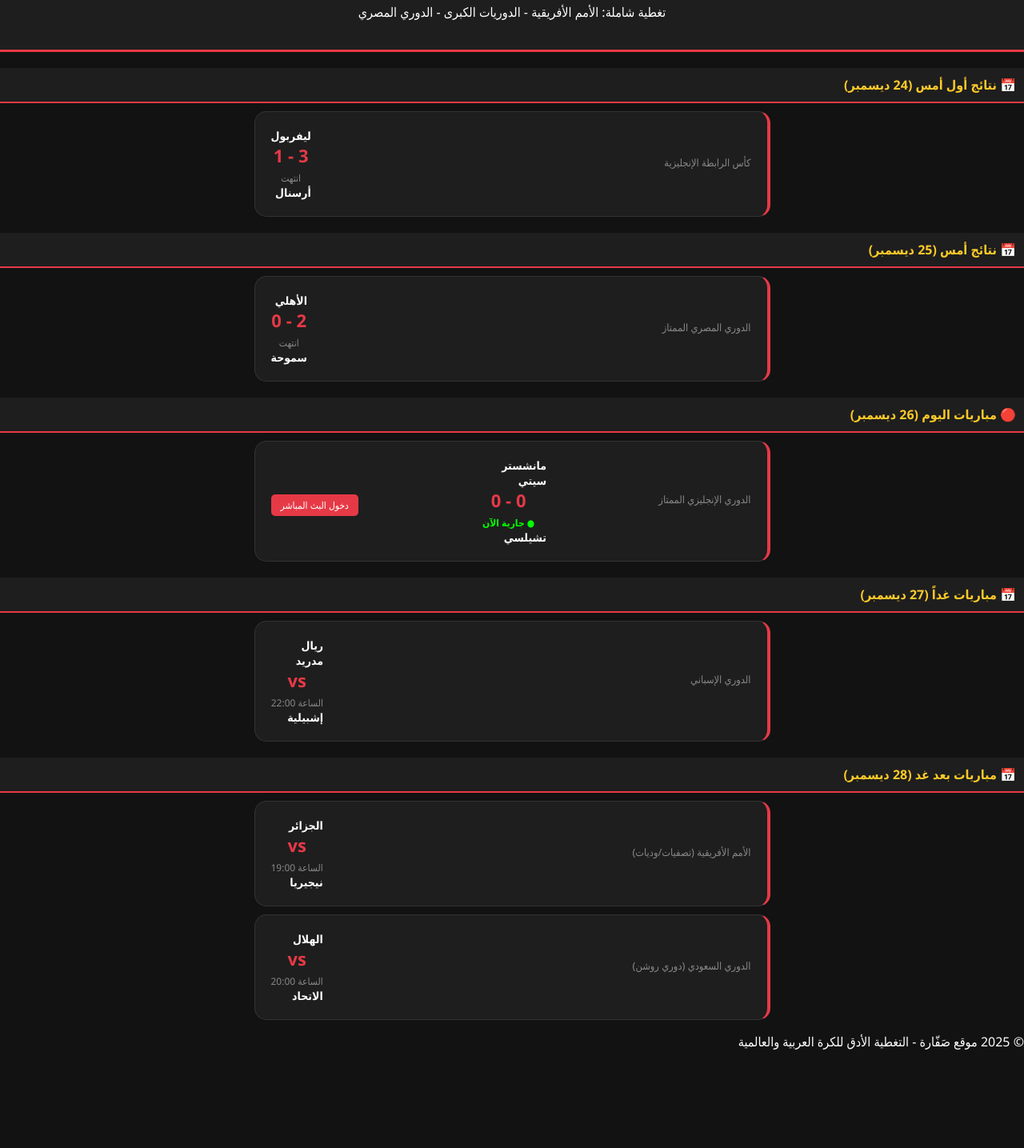
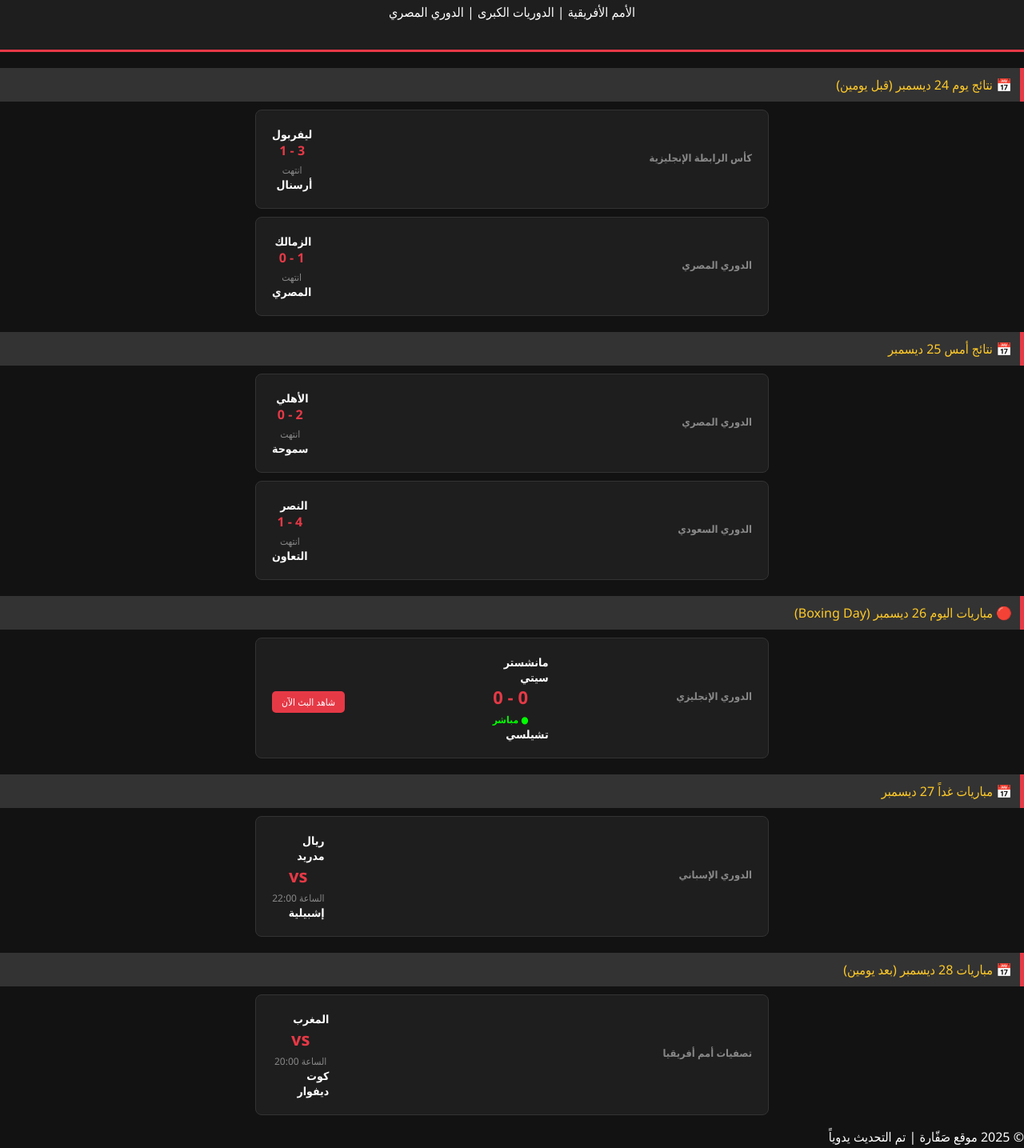
Before and after one commit to ahmedmkn999-alt/Safera, a plain HTML site: page index.html in a window 1280 px wide. Shown: the part 70-1505 px from the top of the page at 80% size. Before the commit the page ends 1449 px from the top, so only its background shows below. Drawn offline with Linux system fonts and the light colour scheme.

Commit message:
Update index.html

```diff
--- a/index.html
+++ b/index.html
@@ -3,53 +3,70 @@
 <head>
     <meta charset="UTF-8">
     <meta name="viewport" content="width=device-width, initial-scale=1.0">
-    <title>صَفّارة | الأرشيف والجدول الشامل</title>
+    <title>صَفّارة | أرشيف وجدول المباريات الكامل</title>
     <link rel="stylesheet" href="style.css">
     <style>
-        .day-section { background: #1e1e1e; padding: 10px; margin-top: 20px; border-bottom: 2px solid #e63946; color: #ffca28; font-weight: bold; }
-        .league-name { color: #888; font-size: 0.8em; margin-bottom: 5px; display: block; }
-        .match-card { border-right: 4px solid #e63946; margin-bottom: 8px; }
+        .day-title { background: #333; color: #ffca28; padding: 10px; margin: 20px 0 10px 0; border-right: 5px solid #e63946; font-size: 16px; }
+        .league-name { color: #888; font-size: 0.8em; font-weight: bold; margin-bottom: 5px; display: block; }
+        .match-card { margin-bottom: 10px; border-radius: 8px; border: 1px solid #333; }
+        .final-score { color: #e63946; font-weight: bold; }
     </style>
 </head>
 <body>
     <header>
         <div class="logo">⚽ صَفّارة</div>
-        <p>تغطية شاملة: الأمم الأفريقية - الدوريات الكبرى - الدوري المصري</p>
+        <p>الأمم الأفريقية | الدوريات الكبرى | الدوري المصري</p>
     </header>
 
     <main>
-        <div class="day-section">📅 نتائج أول أمس (24 ديسمبر)</div>
+        <div class="day-title">📅 نتائج يوم 24 ديسمبر (قبل يومين)</div>
         <div class="match-card">
             <span class="league-name">كأس الرابطة الإنجليزية</span>
             <div class="match-body">
                 <div class="team">ليفربول</div>
-                <div class="score-area"><div class="score">3 - 1</div><div class="status">انتهت</div></div>
+                <div class="score-area"><div class="final-score">3 - 1</div><div class="status">انتهت</div></div>
                 <div class="team text-left">أرسنال</div>
             </div>
         </div>
+        <div class="match-card">
+            <span class="league-name">الدوري المصري</span>
+            <div class="match-body">
+                <div class="team">الزمالك</div>
+                <div class="score-area"><div class="final-score">1 - 0</div><div class="status">انتهت</div></div>
+                <div class="team text-left">المصري</div>
+            </div>
+        </div>
 
-        <div class="day-section">📅 نتائج أمس (25 ديسمبر)</div>
+        <div class="day-title">📅 نتائج أمس 25 ديسمبر</div>
         <div class="match-card">
-            <span class="league-name">الدوري المصري الممتاز</span>
+            <span class="league-name">الدوري المصري</span>
             <div class="match-body">
                 <div class="team">الأهلي</div>
-                <div class="score-area"><div class="score">2 - 0</div><div class="status">انتهت</div></div>
+                <div class="score-area"><div class="final-score">2 - 0</div><div class="status">انتهت</div></div>
                 <div class="team text-left">سموحة</div>
             </div>
         </div>
+        <div class="match-card">
+            <span class="league-name">الدوري السعودي</span>
+            <div class="match-body">
+                <div class="team">النصر</div>
+                <div class="score-area"><div class="final-score">4 - 1</div><div class="status">انتهت</div></div>
+                <div class="team text-left">التعاون</div>
+            </div>
+        </div>
 
-        <div class="day-section">🔴 مباريات اليوم (26 ديسمبر)</div>
+        <div class="day-title">🔴 مباريات اليوم 26 ديسمبر (Boxing Day)</div>
         <div class="match-card">
-            <span class="league-name">الدوري الإنجليزي الممتاز</span>
+            <span class="league-name">الدوري الإنجليزي</span>
             <div class="match-body">
                 <div class="team">مانشستر سيتي</div>
-                <div class="score-area"><div class="score">0 - 0</div><div class="status live">● جارية الآن</div></div>
+                <div class="score-area"><div class="score">0 - 0</div><div class="status live">● مباشر</div></div>
                 <div class="team text-left">تشيلسي</div>
             </div>
-            <a href="watch.html?id=live1" class="watch-btn">دخول البث المباشر</a>
+            <a href="watch.html?id=live1" class="watch-btn">شاهد البث الآن</a>
         </div>
 
-        <div class="day-section">📅 مباريات غداً (27 ديسمبر)</div>
+        <div class="day-title">📅 مباريات غداً 27 ديسمبر</div>
         <div class="match-card">
             <span class="league-name">الدوري الإسباني</span>
             <div class="match-body">
@@ -59,28 +76,19 @@
             </div>
         </div>
 
-        <div class="day-section">📅 مباريات بعد غد (28 ديسمبر)</div>
+        <div class="day-title">📅 مباريات 28 ديسمبر (بعد يومين)</div>
         <div class="match-card">
-            <span class="league-name">الأمم الأفريقية (تصفيات/وديات)</span>
+            <span class="league-name">تصفيات أمم أفريقيا</span>
             <div class="match-body">
-                <div class="team">الجزائر</div>
-                <div class="score-area"><div class="score">vs</div><div class="status">الساعة 19:00</div></div>
-                <div class="team text-left">نيجيريا</div>
-            </div>
-        </div>
-
-        <div class="match-card">
-            <span class="league-name">الدوري السعودي (دوري روشن)</span>
-            <div class="match-body">
-                <div class="team">الهلال</div>
+                <div class="team">المغرب</div>
                 <div class="score-area"><div class="score">vs</div><div class="status">الساعة 20:00</div></div>
-                <div class="team text-left">الاتحاد</div>
+                <div class="team text-left">كوت ديفوار</div>
             </div>
         </div>
     </main>
 
     <footer>
-        <p>© 2025 موقع صَفّارة - التغطية الأدق للكرة العربية والعالمية</p>
+        <p>© 2025 موقع صَفّارة | تم التحديث يدوياً</p>
     </footer>
 </body>
-</html>
+            </html>
```
